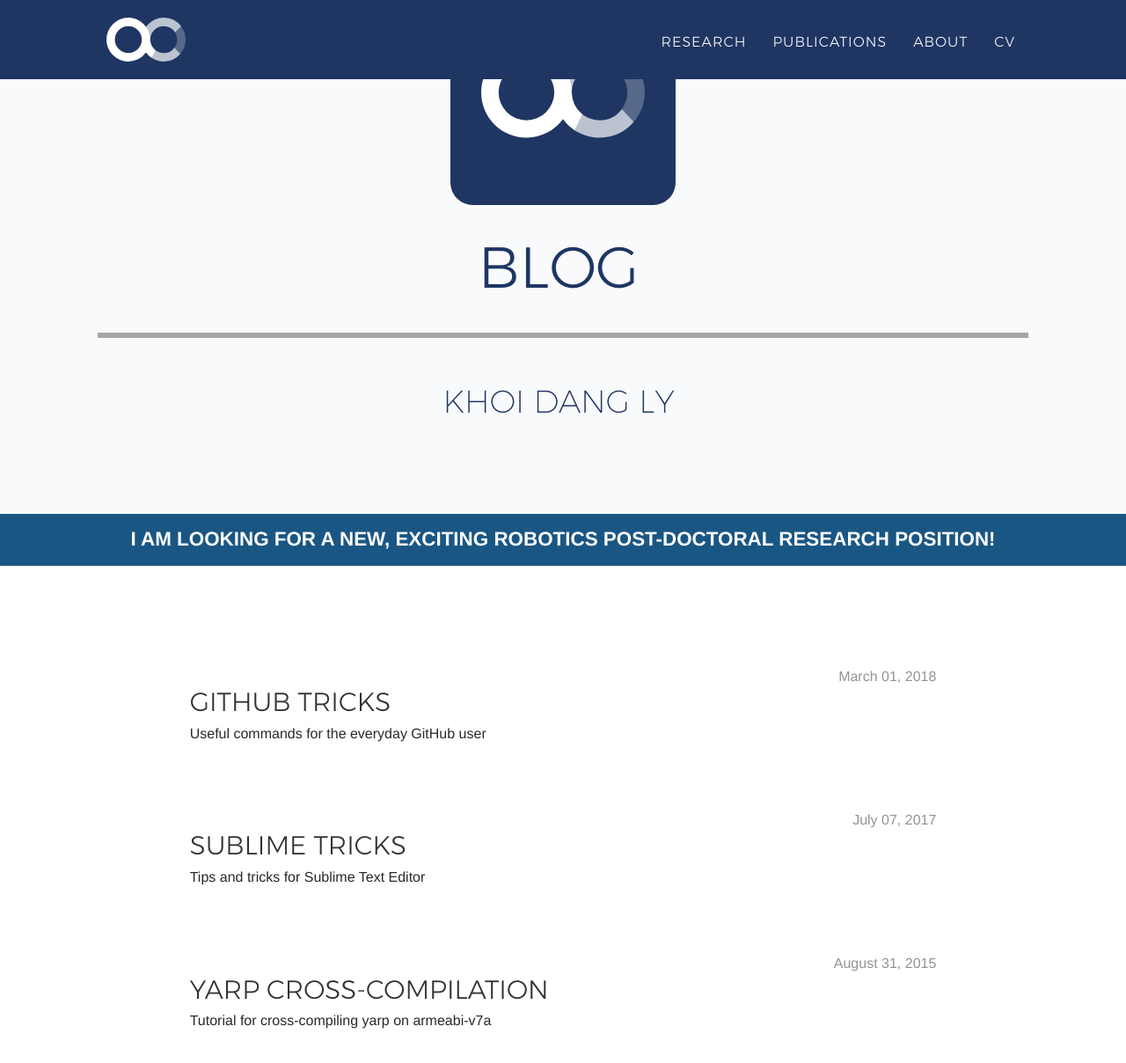
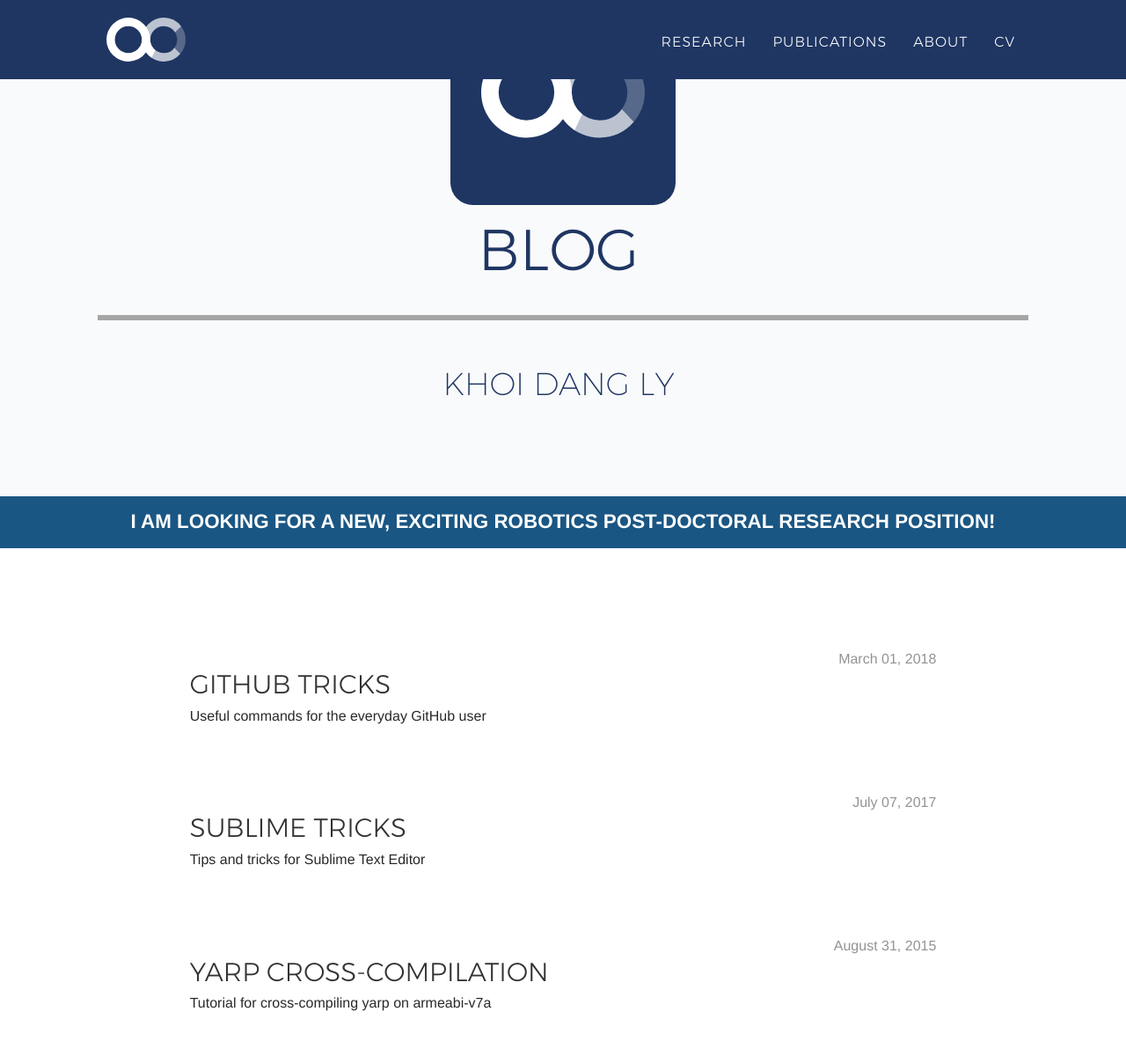
Before and after one commit to KhoiDLy/KhoiDLy.github.io, a Jekyll site: the page built from blog.html, in a window 1280 px wide and 1400 px high, scrolled down 203 px. Shown: the top 1208 px of the window at 88% size. Built offline with Jekyll 4.4.1, drawn with Linux system fonts in a browser that asks for light colours; nearby versions of some CDN libraries; some web fonts are replaced.

Commit message:
Update main.css

```diff
--- a/_includes/css/main.css
+++ b/_includes/css/main.css
@@ -236,7 +236,7 @@ header .container {
 
 header img {
     display: block;
-    margin: 0 auto 20px;
+    margin: auto auto auto;
     border-radius: 10%;
     background-color: #{{ site.color.secondary }};
 }
```
